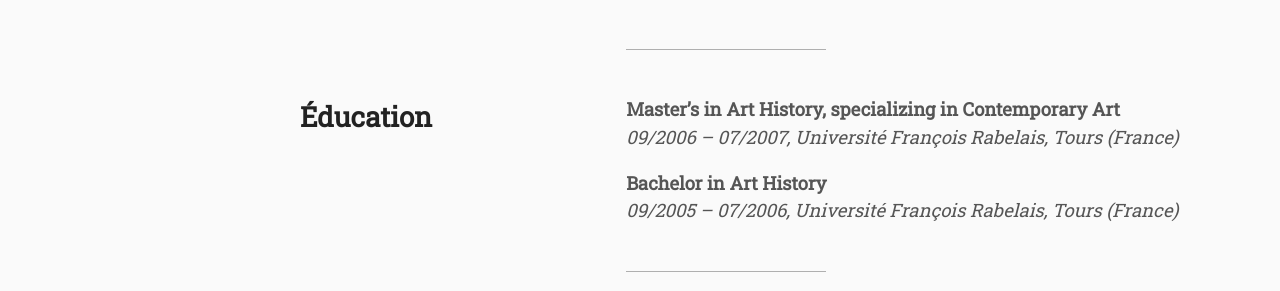
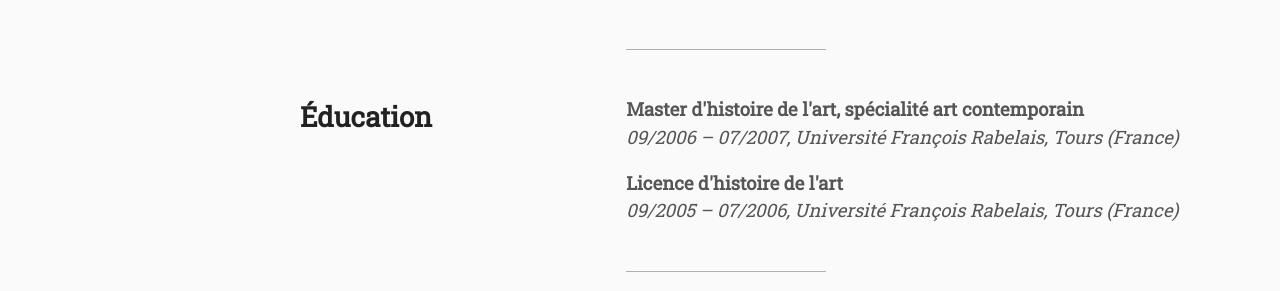
Before and after one commit to whyalix/alixlucas, a Jekyll site: the page built from pages/fr/resume.html, in a window 1280 px wide and 900 px high, scrolled down 3247 px. Shown: the part 582-873 px from the top of the window. Built offline with Jekyll 4.4.1, drawn with Linux system fonts in a browser that asks for light colours.

Commit message:
Update education.yml

```diff
--- a/_data/fr/education.yml
+++ b/_data/fr/education.yml
@@ -1,5 +1,5 @@
-- primary: Master’s in Art History, specializing in Contemporary Art
+- primary: Master d'histoire de l'art, spécialité art contemporain
   secondary: 09/2006 – 07/2007, Université François Rabelais, Tours (France)
 
-- primary: Bachelor in Art History
+- primary: Licence d'histoire de l'art
   secondary: 09/2005 – 07/2006, Université François Rabelais, Tours (France)
```
